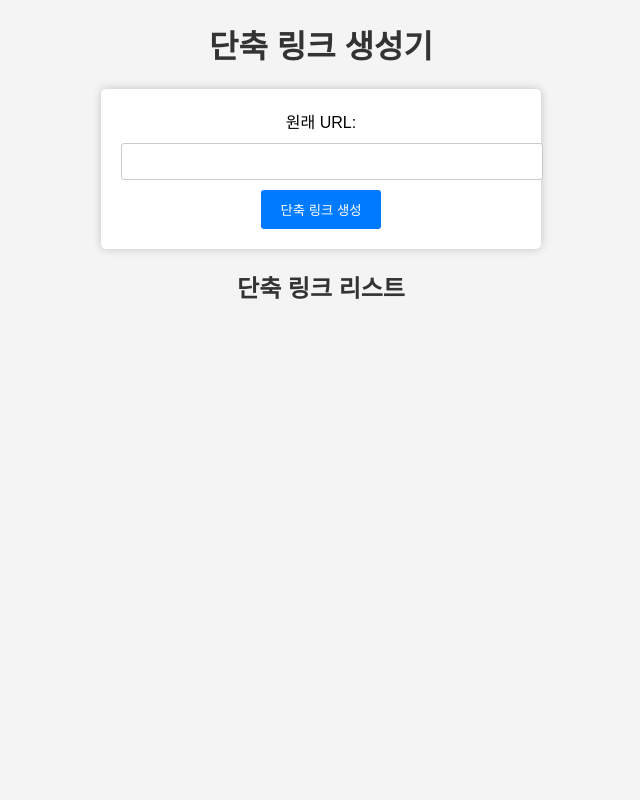
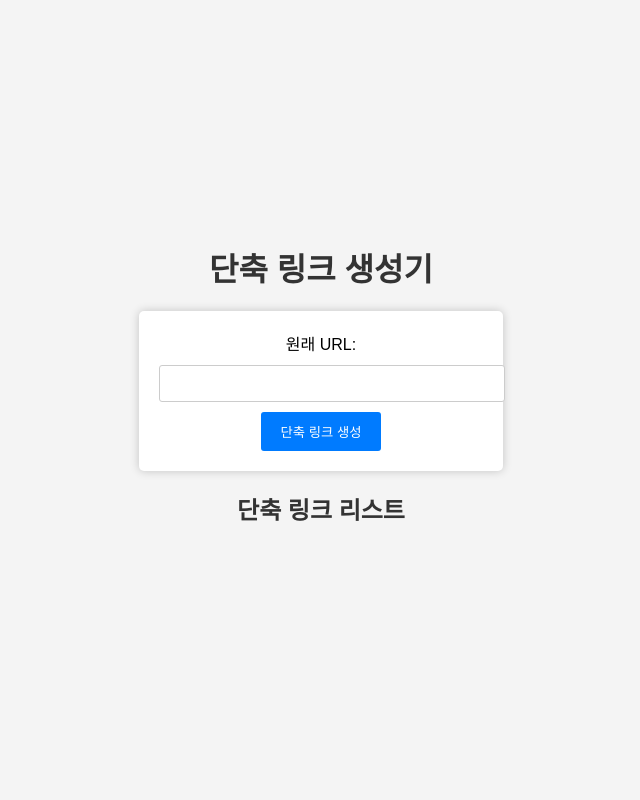
Before and after one commit to sqlare/sqlr.kr, a FastAPI app: page / in a window 1280 px wide. Shown: the whole page, without its empty margins (319-959 px from the left). Run offline with FastAPI, Linux system fonts and the light colour scheme.

Commit message:
Update index.html

```diff
--- a/templates/index.html
+++ b/templates/index.html
@@ -9,6 +9,11 @@
             background-color: #f4f4f4;
             margin: 0;
             padding: 0;
+            display: flex;
+            flex-direction: column;
+            align-items: center;
+            justify-content: center;
+            height: 100vh;
         }
 
         h1 {
@@ -18,7 +23,6 @@
 
         form {
             text-align: center;
-            margin: 20px auto;
             max-width: 400px;
             padding: 20px;
             background-color: #fff;
```
